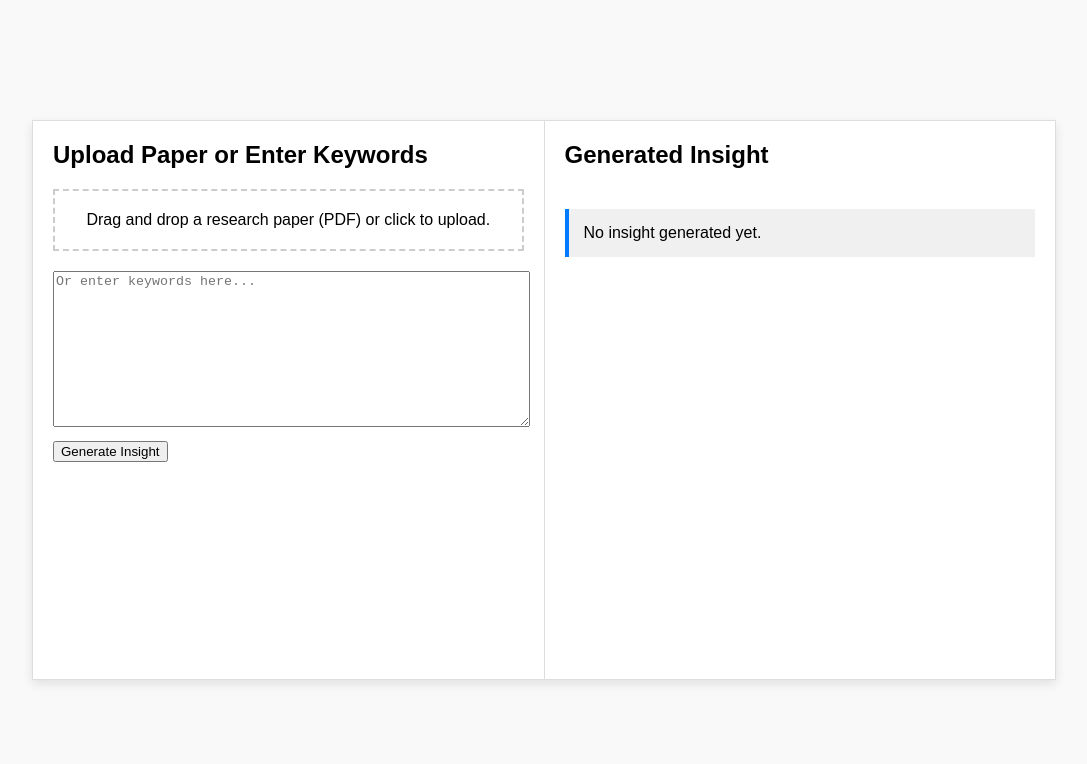
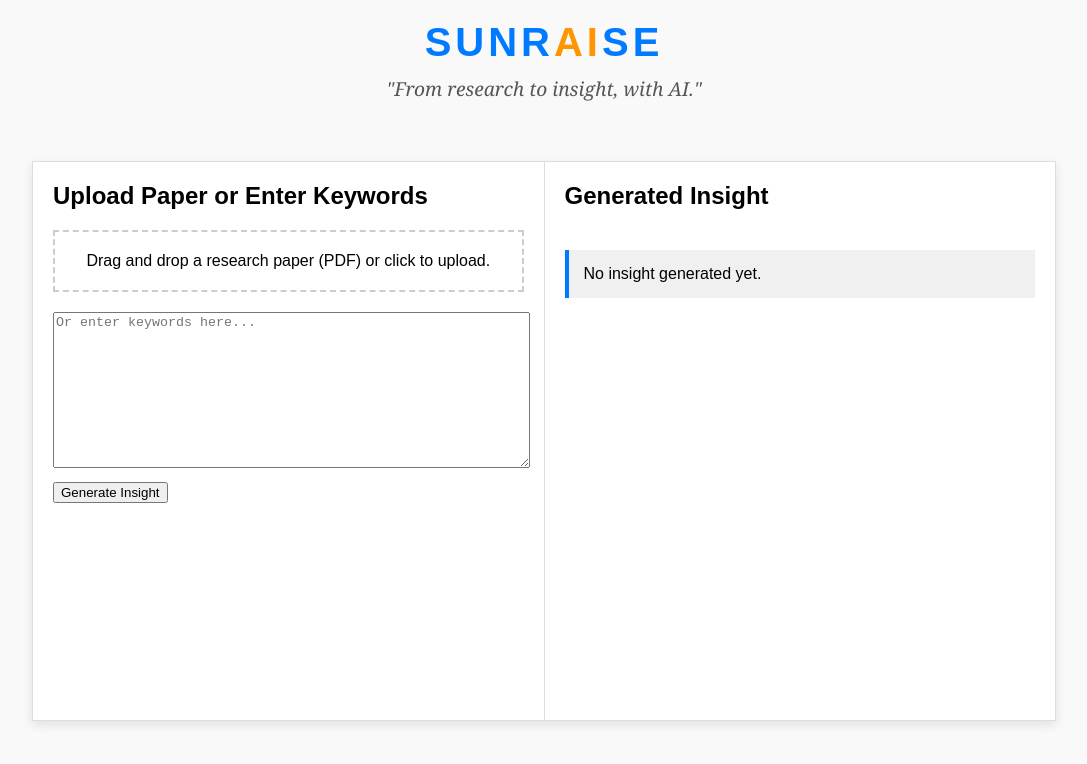
Before and after one commit to ri-lind/sunraise, a plain HTML site: page chat_gpt_quick/static/index.html in a window 1280 px wide. Shown: the whole page, without its empty margins (96-1183 px from the left). Drawn offline with Linux system fonts and the light colour scheme.

Commit message:
some polish added to the front end

```diff
--- a/chat_gpt_quick/static/index.html
+++ b/chat_gpt_quick/static/index.html
@@ -8,8 +8,8 @@
         body {
             font-family: Arial, sans-serif;
             display: flex;
-            justify-content: center;
-            align-items: center;
+            flex-direction: column; /* Stack elements vertically */
+            align-items: center; /* Center horizontally */
             height: 100vh;
             margin: 0;
             background-color: #f9f9f9;
@@ -53,9 +53,49 @@
             background-color: #f0f0f0;
             border-left: 4px solid #007bff;
         }
+
+        .logo-container {
+            text-align: center; /* Center everything in the container */
+            margin: 20px 0; /* Add spacing above and below */
+        }
+
+        .logo-text {
+            font-family: 'Arial', sans-serif;
+            font-size: 2.5rem; /* Large and prominent */
+            font-weight: bold; /* Bold text */
+            letter-spacing: 0.1em; /* Add spacing between letters */
+            text-transform: uppercase; /* Make all letters uppercase */
+            color: #007bff; /* Default blue color */
+        }
+
+        .logo-text .highlight {
+            color: #ff9500; /* Orange color for "AI" */
+        }
+
+        .quote {
+            font-family: 'Georgia', serif; /* Use a serif font for the quote */
+            font-size: 1.2rem; /* Slightly smaller size */
+            font-style: italic; /* Make the text italic */
+            color: #555; /* Neutral gray color */
+            margin-top: 10px; /* Add spacing between the logo and the quote */
+        }
+
+
+        /* Adjust the container to give space for the logo */
+        .container {
+            margin-top: 20px; /* Add spacing below the logo */
+        }
+
     </style>
 </head>
 <body>
+    <div class="logo-container">
+        <span class="logo-text">
+            SUNR<span class="highlight">AI</span>SE
+        </span>
+        <p class="quote">"From research to insight, with AI."</p>
+    </div>
+
     <div class="container">
         <div class="panel left">
             <h2>Upload Paper or Enter Keywords</h2>
```
Also changed, not shown: chat_gpt_quick/static/images/logo-sunraise.png (added), 1 other file.
